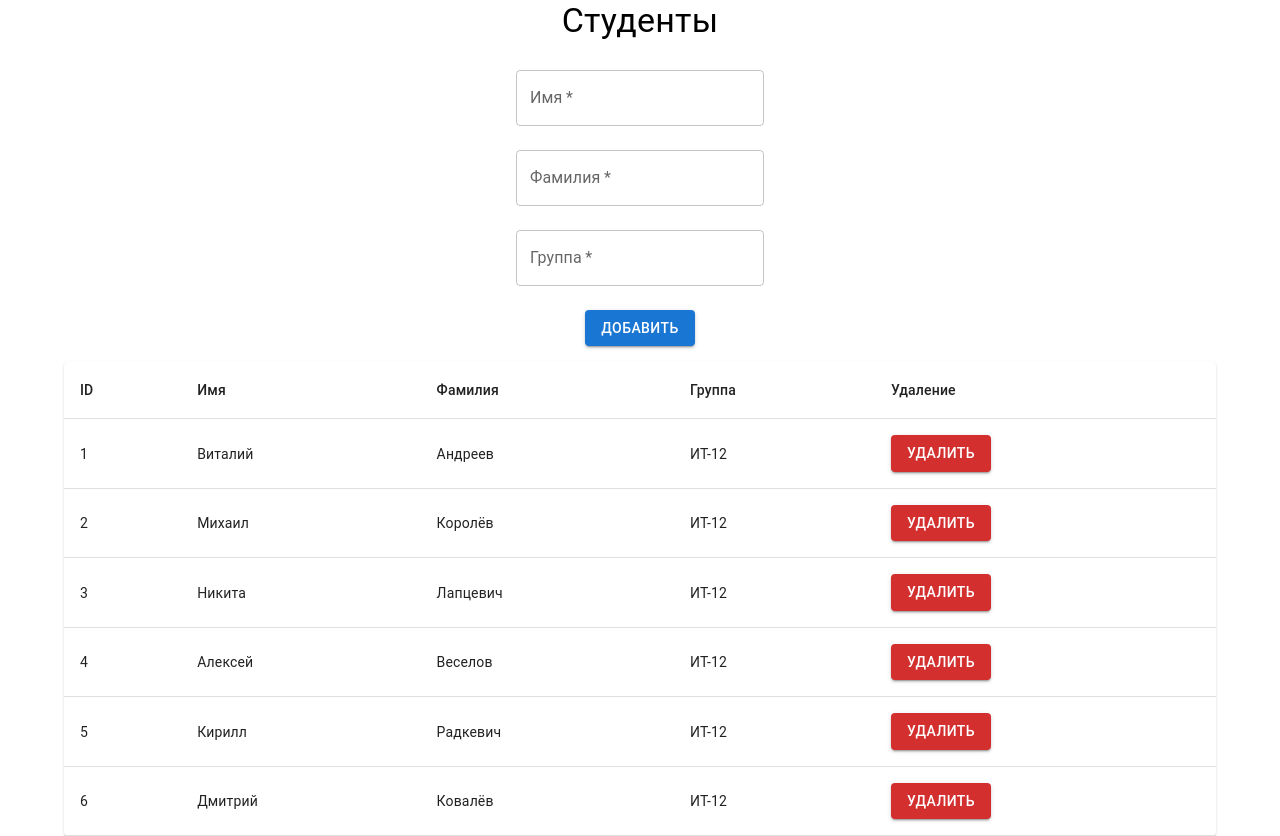
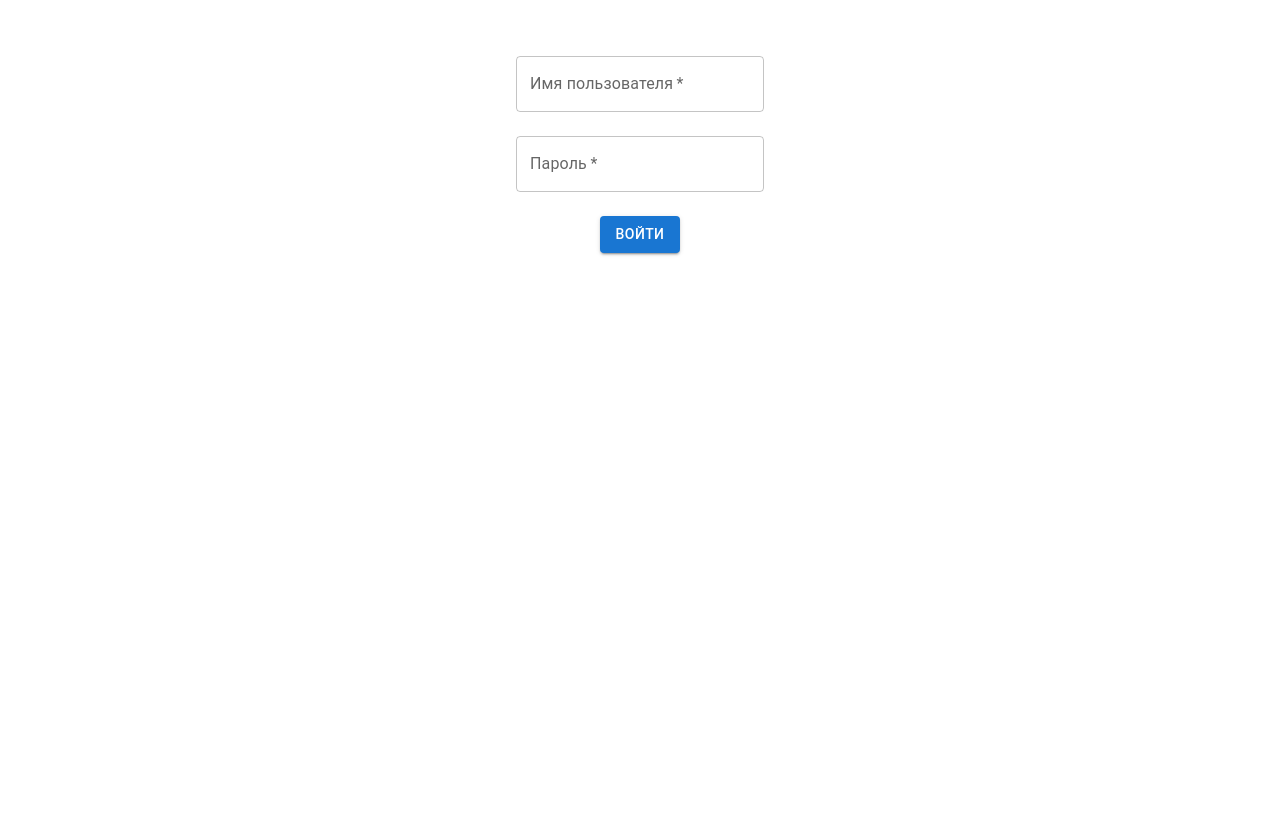
Before and after one commit to Vitaliy-54/Web-app, a React (Create React App) app: page / in a window 1280 px wide. After the commit the page ends 800 px from the top, so only its background shows below. Built offline with nearby package versions, Linux system fonts and the light colour scheme.

Commit message:
LoginRouter

```diff
--- a/package.json
+++ b/package.json
@@ -5,12 +5,13 @@
   "dependencies": {
     "@emotion/react": "^11.13.3",
     "@emotion/styled": "^11.13.0",
-    "@mui/material": "^6.1.1",
+    "@mui/material": "^6.1.2",
     "@testing-library/jest-dom": "^5.17.0",
     "@testing-library/react": "^13.4.0",
     "@testing-library/user-event": "^13.5.0",
     "react": "^18.3.1",
     "react-dom": "^18.3.1",
+    "react-router-dom": "^6.26.2",
     "react-scripts": "5.0.1",
     "uuid": "^10.0.0",
     "web-vitals": "^2.1.4"
--- a/src/App.js
+++ b/src/App.js
@@ -1,60 +1,21 @@
-import { useState, useEffect } from "react";
-import EmployeeAPI from "./api/service";
-import Table from "./Table";
-import AddStudentForm from "./AddStudentForm";
-import { Container, Typography } from "@mui/material";
+import React, { useState } from "react";
+import { BrowserRouter as Router, Routes, Route } from "react-router-dom";
+import LoginPage from "./LoginPage";
+import Dashboard from "./Dashboard";
+import { Container } from "@mui/material";
 
 function App() {
-  const [employees, setEmployees] = useState([]);
-
-  useEffect(() => {
-    setEmployees(EmployeeAPI.all());
-  }, []);
-
-  useEffect(() => {
-    const uniqueEmployees = employees.reduce((acc, current) => {
-      const x = acc.find(item => item.name === current.name && item.surname === current.surname);
-      if (!x) {
-        return acc.concat([current]);
-      } else {
-        return acc;
-      }
-    }, []);
-    if (uniqueEmployees.length !== employees.length) {
-      setEmployees(uniqueEmployees);
-    }
-  }, [employees]);
-
-  const delEmp = (id) => {
-    if (EmployeeAPI.delete(id)) {
-      setEmployees((prevEmployees) => prevEmployees.filter((employee) => employee.id !== id));
-    }
-  };
-
-  const addEmp = (employee) => {
-    const exists = employees.some(
-      (emp) => emp.name === employee.name && emp.surname === employee.surname
-    );
-    if (!exists) {
-      const newEmployee = {
-        ...employee,
-        id: employees.length ? employees[employees.length - 1].id + 1 : 1,
-      };
-      EmployeeAPI.add(newEmployee);
-      setEmployees((prevEmployees) => [...prevEmployees, newEmployee]);
-    } else {
-      alert("Студент с таким именем и фамилией уже существует.");
-    }
-  };
+  const [user, setUser] = useState(null);
 
   return (
-    <Container>
-      <Typography variant="h4" align="center" gutterBottom>
-        Студенты
-      </Typography>
-      <AddStudentForm addStudent={addEmp} />
-      <Table employees={employees} delEmployee={delEmp} />
-    </Container>
+    <Router>
+      <Container>
+        <Routes>
+          <Route path="/" element={<LoginPage setUser={setUser} />} />
+          <Route path="/dashboard" element={<Dashboard user={user} />} />
+        </Routes>
+      </Container>
+    </Router>
   );
 }
 
--- /dev/null
+++ b/src/Dashboard.js
@@ -0,0 +1,63 @@
+import { useState, useEffect } from "react";
+import EmployeeAPI from "./api/service";
+import Table from "./Table";
+import AddStudentForm from "./AddStudentForm";
+import { Container, Typography } from "@mui/material";
+
+function App() {
+
+
+  const [employees, setEmployees] = useState([]);
+
+  useEffect(() => {
+    setEmployees(EmployeeAPI.all());
+  }, []);
+
+  useEffect(() => {
+    const uniqueEmployees = employees.reduce((acc, current) => {
+      const x = acc.find(item => item.name === current.name && item.surname === current.surname);
+      if (!x) {
+        return acc.concat([current]);
+      } else {
+        return acc;
+      }
+    }, []);
+    if (uniqueEmployees.length !== employees.length) {
+      setEmployees(uniqueEmployees);
+    }
+  }, [employees]);
+
+  const delEmp = (id) => {
+    if (EmployeeAPI.delete(id)) {
+      setEmployees((prevEmployees) => prevEmployees.filter((employee) => employee.id !== id));
+    }
+  };
+
+  const addEmp = (employee) => {
+    const exists = employees.some(
+      (emp) => emp.name === employee.name && emp.surname === employee.surname
+    );
+    if (!exists) {
+      const newEmployee = {
+        ...employee,
+        id: employees.length ? employees[employees.length - 1].id + 1 : 1,
+      };
+      EmployeeAPI.add(newEmployee);
+      setEmployees((prevEmployees) => [...prevEmployees, newEmployee]);
+    } else {
+      alert("Студент с таким именем и фамилией уже существует.");
+    }
+  };
+
+  return (
+    <Container>
+      <Typography variant="h4" align="center" gutterBottom>
+        Студенты
+      </Typography>
+      <AddStudentForm addStudent={addEmp} />
+      <Table employees={employees} delEmployee={delEmp} />
+    </Container>
+  );
+}
+
+export default App;
--- /dev/null
+++ b/src/LoginPage.js
@@ -0,0 +1,48 @@
+import React, { useState } from "react";
+import { TextField, Button, Box } from "@mui/material";
+import { useNavigate } from "react-router-dom";
+import { users } from "./users";
+
+const LoginPage = ({ setUser }) => {
+  const [username, setUsername] = useState("");
+  const [password, setPassword] = useState("");
+  const navigate = useNavigate();
+
+  const handleSubmit = (e) => {
+    e.preventDefault();
+    const user = users.find(
+      (u) => u.username === username && u.password === password
+    );
+    if (user) {
+      setUser(user);
+      navigate("/dashboard");
+    } else {
+      alert("Неверное имя пользователя или пароль");
+    }
+  };
+
+  return (
+    <Box component="form" onSubmit={handleSubmit} sx={{ display: 'flex', flexDirection: 'column', alignItems: 'center', mt: 5 }}>
+      <TextField
+        label="Имя пользователя"
+        value={username}
+        onChange={(e) => setUsername(e.target.value)}
+        margin="normal"
+        required
+      />
+      <TextField
+        label="Пароль"
+        type="password"
+        value={password}
+        onChange={(e) => setPassword(e.target.value)}
+        margin="normal"
+        required
+      />
+      <Button type="submit" variant="contained" color="primary" sx={{ mt: 2 }}>
+        Войти
+      </Button>
+    </Box>
+  );
+};
+
+export default LoginPage;
--- /dev/null
+++ b/src/users.js
@@ -0,0 +1,4 @@
+export const users = [
+    { username: "user1", password: "pass1" },
+    { username: "user2", password: "pass2" },
+  ];
```
Also changed, not shown: src/setupTests.js (deleted, +0 -5 lines), 2 other files (tests, documents, lock files or other folders).
